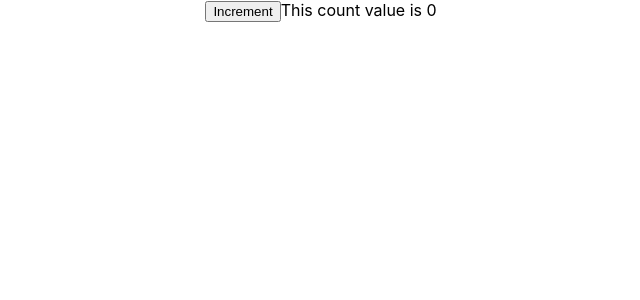
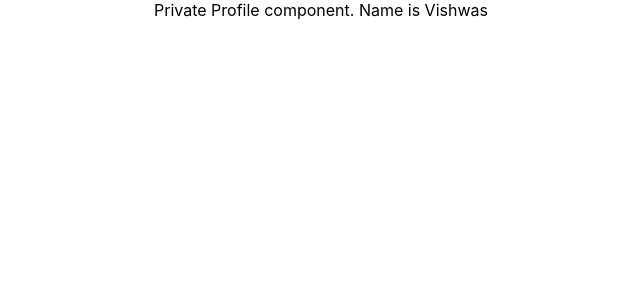
Before and after one commit to thethmuenaing/react-typescript-demo, a React (Create React App) app: page / in a window 1280 px wide. Shown: the top 300 px of the page, without its empty margins (319-959 px from the left). Built offline with nearby package versions, Linux system fonts and the light colour scheme.

Commit message:
component props typescript

```diff
--- a/src/App.tsx
+++ b/src/App.tsx
@@ -1,5 +1,7 @@
 import './App.css';
-import { Counter } from './components/class/Counter';
+import { Private } from './components/auth/Private';
+import { Profile } from './components/auth/Profile';
+// import { Counter } from './components/class/Counter';
 // import { MutableRef } from './components/ref/MutableRef';
 // import { User } from './components/context/User';
 // import { UserContextProvider } from './components/context/UserContext';
@@ -62,7 +64,8 @@
         <User />
       </UserContextProvider> */}
       {/* <MutableRef/> */}
-      <Counter message='This count value is '/>
+      {/* <Counter message='This count value is '/> */}
+      <Private isLoggedIn={true} component={Profile}/>
     </div>
   );
 }
--- /dev/null
+++ b/src/components/auth/Login.tsx
@@ -0,0 +1,6 @@
+
+export const Login = () => {
+	return (
+		<div>Please Login to continue</div>
+	)
+}
--- /dev/null
+++ b/src/components/auth/Private.tsx
@@ -0,0 +1,16 @@
+import React from "react"
+import { Login } from "./Login"
+import {ProfileProps} from "./Profile"
+
+type PrivateProps = {
+	isLoggedIn: boolean
+	component:React.ComponentType<ProfileProps>
+}
+
+export const Private = ({isLoggedIn, component: Component}: PrivateProps) => {
+	if (isLoggedIn) {
+		return <Component name="Vishwas"/>
+	} else {
+		return <Login />
+	}
+}
--- /dev/null
+++ b/src/components/auth/Profile.tsx
@@ -0,0 +1,10 @@
+export type ProfileProps = {
+	name: string
+}
+
+
+export const Profile = ({name}: ProfileProps) => {
+	return (
+		<div>Private Profile component. Name is {name}</div>
+	)
+}
```
